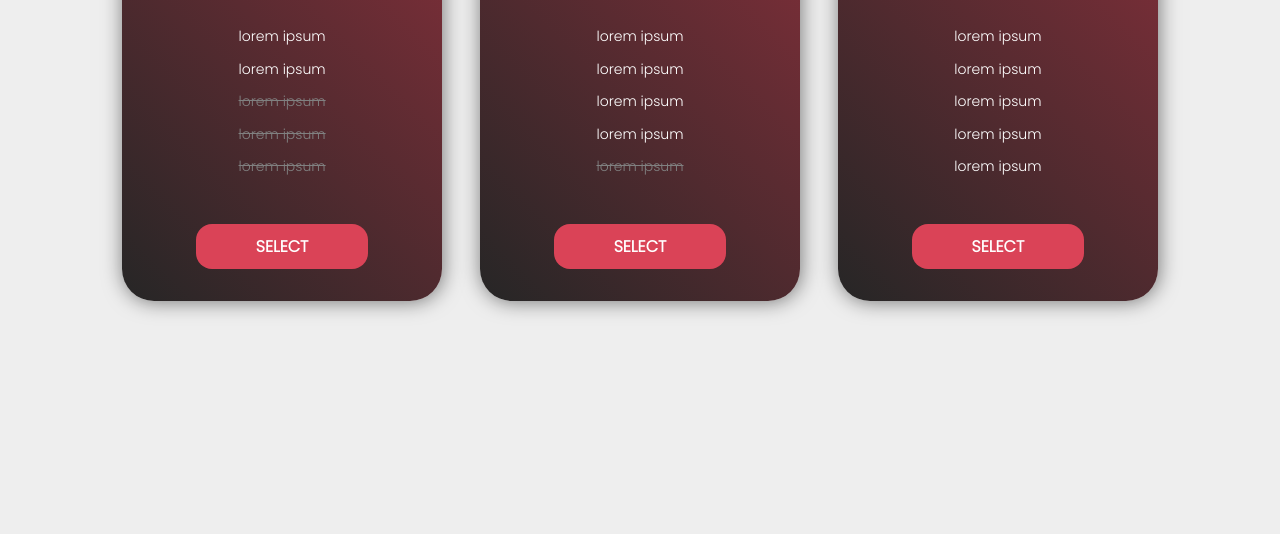
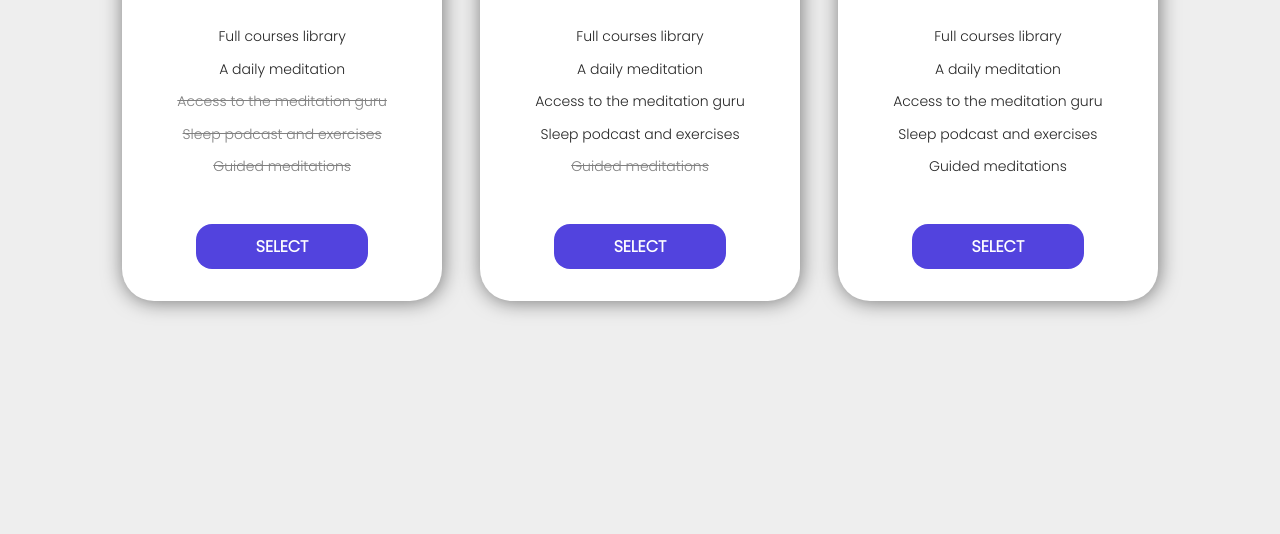
Before and after one commit to eperez045/Price-table, a plain HTML site: page index.html in a window 1280 px wide. Shown: the part 266-800 px from the top of the page. Drawn offline with Linux system fonts and the light colour scheme.

Commit message:
cambios formato

```diff
--- a/index.html
+++ b/index.html
@@ -20,13 +20,13 @@
                 <h2>Free</h2>
             </div>
             <div class="deals">
-                <h4>lorem ipsum</h4>
-                <h4>lorem ipsum</h4>
+                <h4>Full courses library</h4>
+                <h4>A daily meditation</h4>
             </div>
             <div class="deals-off">
-                <h4>lorem ipsum</h4>
-                <h4>lorem ipsum</h4>
-                <h4>lorem ipsum</h4>
+                <h4>Access to the meditation guru</h4>
+                <h4>Sleep podcast and exercises</h4>
+                <h4>Guided meditations</h4>
             </div>
             <a href="#">Select</a>
         </div>
@@ -36,13 +36,13 @@
                 <h2>19€</h2>
             </div>
             <div class="deals">
-                <h4>lorem ipsum</h4>
-                <h4>lorem ipsum</h4>
-                <h4>lorem ipsum</h4>
-                <h4>lorem ipsum</h4>
+                <h4>Full courses library</h4>
+                <h4>A daily meditation</h4>
+                <h4>Access to the meditation guru</h4>
+                <h4>Sleep podcast and exercises</h4>
             </div>
             <div class="deals-off">
-                <h4>lorem ipsum</h4>
+                <h4>Guided meditations</h4>
             </div>
             <a href="#">Select</a>
         </div>
@@ -52,11 +52,11 @@
                 <h2>39€</h2>
             </div>
             <div class="deals">
-                <h4>lorem ipsum</h4>
-                <h4>lorem ipsum</h4>
-                <h4>lorem ipsum</h4>
-                <h4>lorem ipsum</h4>
-                <h4>lorem ipsum</h4>
+                <h4>Full courses library</h4>
+                <h4>A daily meditation</h4>
+                <h4>Access to the meditation guru</h4>
+                <h4>Sleep podcast and exercises</h4>
+                <h4>Guided meditations</h4>
             </div>
             <a href="#">Select</a>
         </div>
--- a/style.css
+++ b/style.css
@@ -12,7 +12,8 @@ body {
 
 .single-price {
     width: 20em;
-    background: linear-gradient(225deg, rgba(142, 48, 60, 1) 0%, rgba(38, 38, 38, 1) 100%);
+    background: #fff;
+    color: #262626;
     float: left;
     margin: 1.5%;
     box-shadow: 1px 1px 20px rgba(0, 0, 0, 0.5);
@@ -25,7 +26,7 @@ body {
     width: 120px;
     height: 120px;
     border-radius: 50%;
-    border: 2px solid #da4357;
+    border: 2px solid #5243DE;
     margin: 5% auto 0 auto;
     text-align: center;
 }
@@ -36,21 +37,18 @@ body {
 
 .single-price h1 {
     font-size: 18px;
-    color: #fff;
     line-height: 3;
     text-transform: uppercase;
 }
 
 .price h2 {
     font-size: 38px;
-    color: #fff;
 }
 
 .deals h4 {
     font-size: 14px;
     font-weight: normal;
     text-align: center;
-    color: #fff;
     line-height: 1;
 }
 
@@ -64,21 +62,22 @@ body {
 }
 
 .single-price:hover {
-    background: #da4357;
+    background: #5243DE;
     color: #fff;
     box-shadow: 0 0 15px rgba(0, 0, 0, 1);
     transform: scale(1.1);
     z-index: 1;
     border-radius: 2rem;
+    border: 0.2rem #262626 solid;
 }
 
 .single-price:hover .price {
-    border-color: #fff;
+    border-color: #262626;
 }
 
 .single-price a {
     text-decoration: none;
-    background: #da4357;
+    background: #5243DE;
     color: #fff;
     padding: 10px 60px;
     display: inline-block;
```
